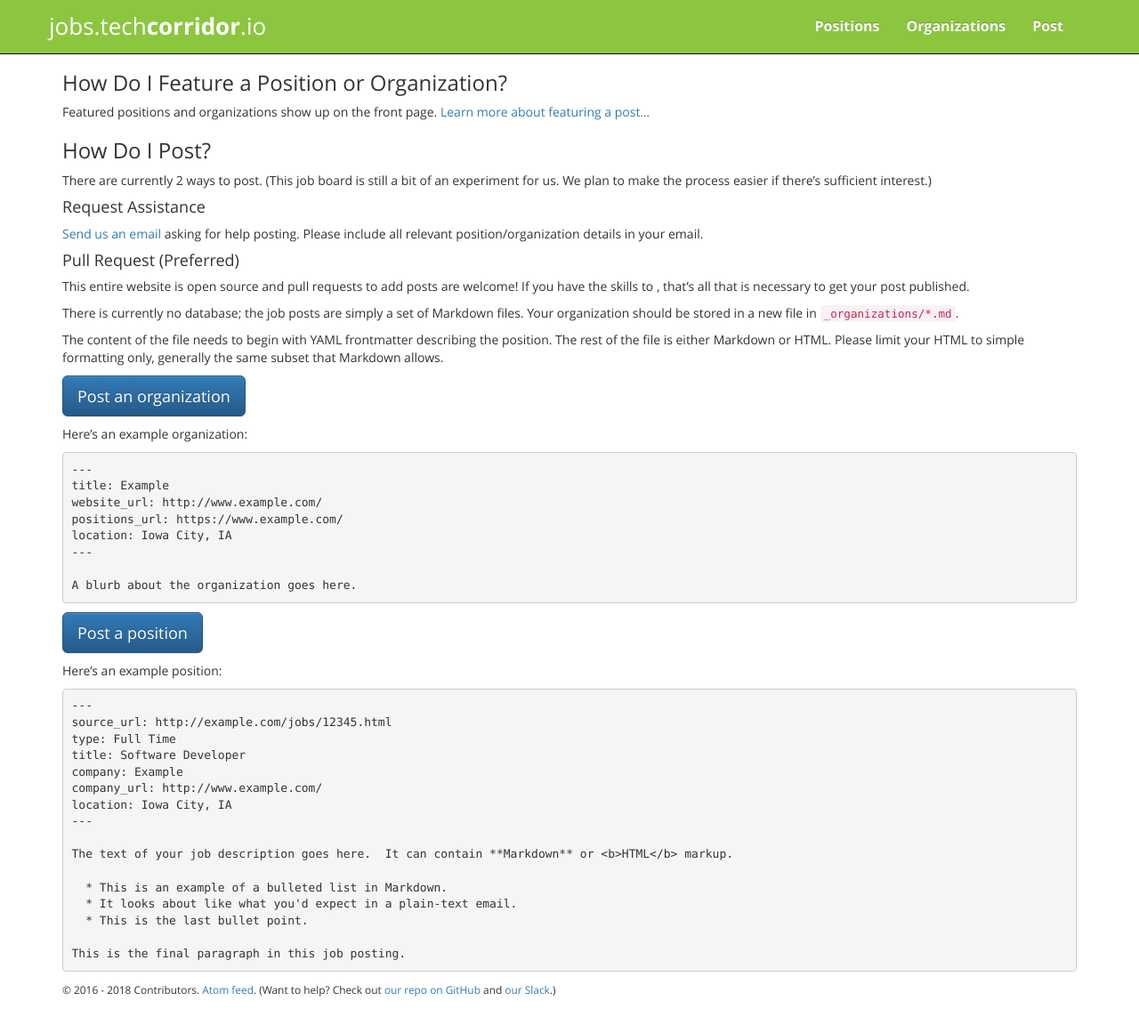
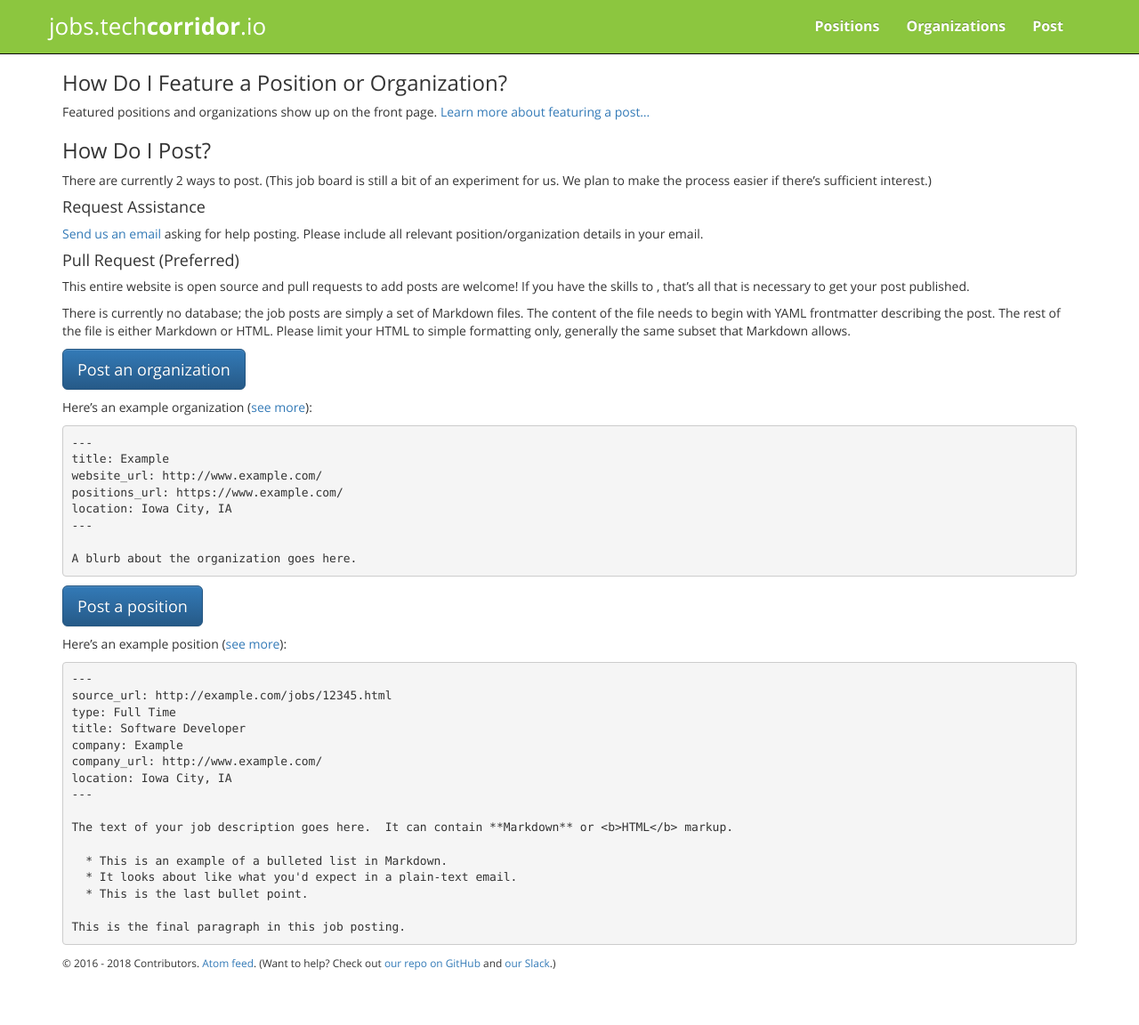
Before and after one commit to techcorridorio/jobs.techcorridor.io, a Jekyll site: the page built from how_to_post.md, in a window 1280 px wide and 1152 px high. Shown: the whole window at 89% size. Built offline with Jekyll 4.4.1, drawn with Linux system fonts in a browser that asks for light colours.

Commit message:
Update how_to_post.md

```diff
--- a/how_to_post.md
+++ b/how_to_post.md
@@ -20,15 +20,13 @@ There are currently 2 ways to post.  (This job board is still a bit of an experi
 
 This entire website is open source and pull requests to add posts are welcome!  If you have the skills to , that's all that is necessary to get your post published.
 
-There is currently no database; the job posts are simply a set of Markdown files.  Your organization should be stored in a new file in `_organizations/*.md`.
-
-The content of the file needs to begin with YAML frontmatter describing the position.  The rest of the file is either Markdown or HTML.  Please limit your HTML to simple formatting only, generally the same subset that Markdown allows.
+There is currently no database; the job posts are simply a set of Markdown files.  The content of the file needs to begin with YAML frontmatter describing the post.  The rest of the file is either Markdown or HTML.  Please limit your HTML to simple formatting only, generally the same subset that Markdown allows.
 
 <a href="{{ site.github_url }}/new/master/_organizations/_?filename=my_organization.md" class="btn btn-primary btn-lg">
   Post an organization
 </a>
 
-Here's an example organization:
+Here's an example organization ([see more]({{ site.github_url }}/new/master/_organizations)):
 
     ---
     title: Example
@@ -43,7 +41,7 @@ Here's an example organization:
   Post a position
 </a>
 
-Here's an example position:
+Here's an example position ([see more]({{ site.github_url }}/new/master/_positions)):
 
     ---
     source_url: http://example.com/jobs/12345.html
```
